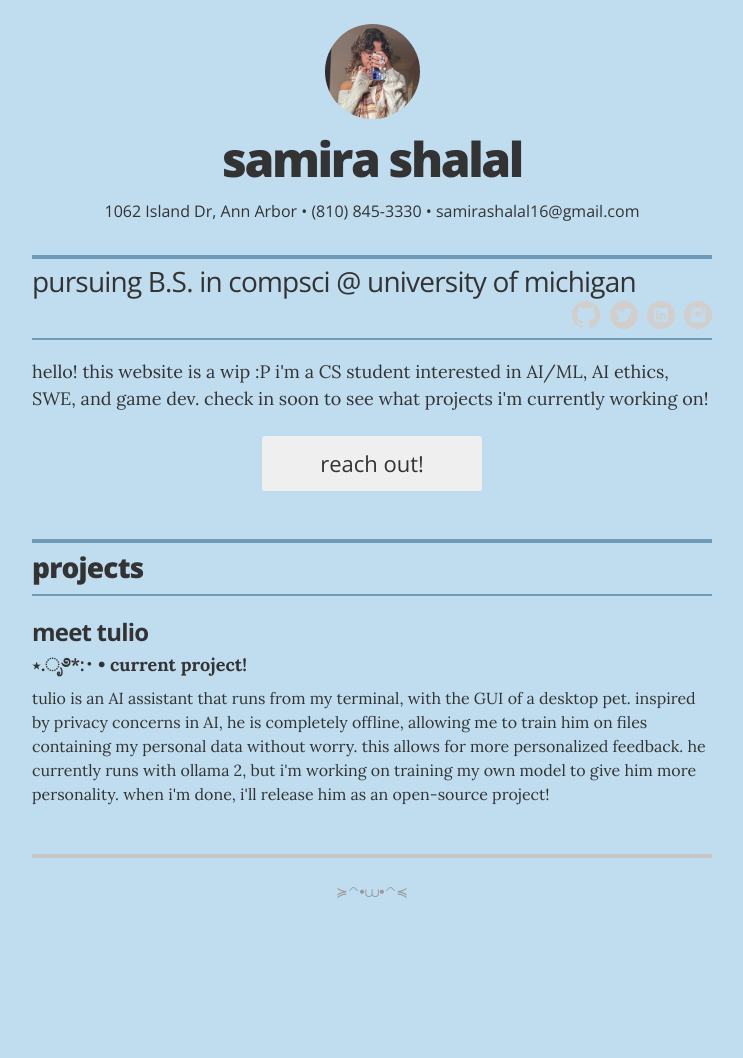
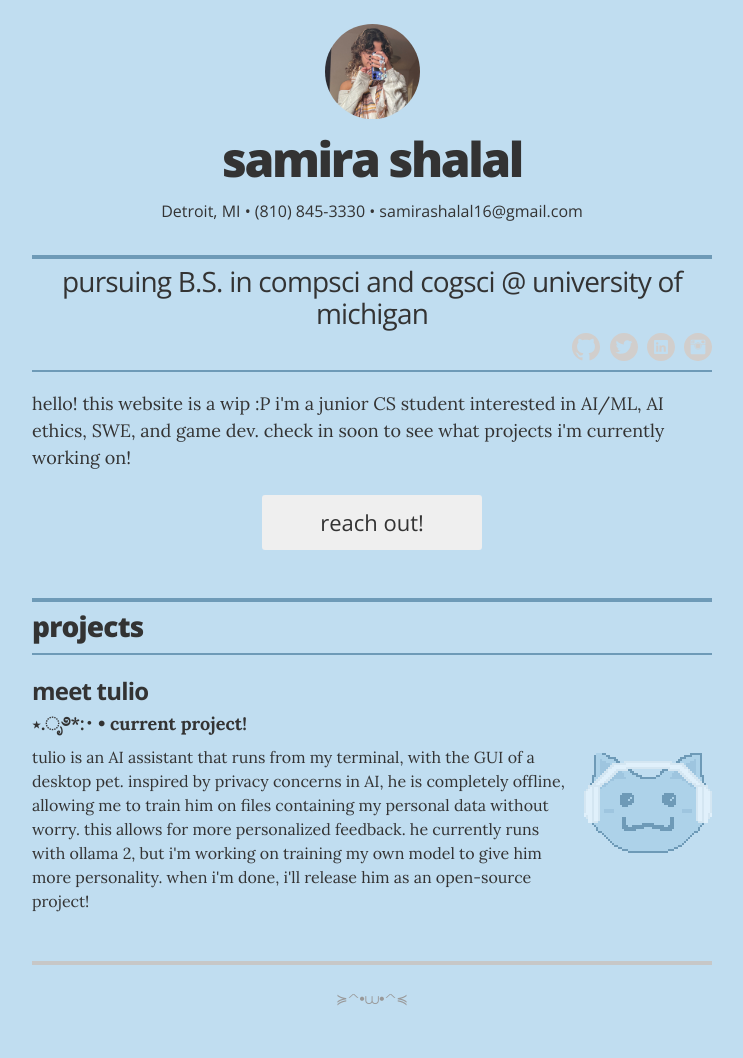
Before and after one commit to n0vendy/n0vendy.github.io, a Jekyll site: the page built from index.html, in a window 1280 px wide. Shown: the whole page, without its empty margins (268-1011 px from the left). Built offline with Jekyll 4.4.1, drawn with Linux system fonts in a browser that asks for light colours; before the commit the page ends 951 px from its top, so only the background shows below that.

Commit message:
add tulio gif

```diff
--- a/_config.yml
+++ b/_config.yml
@@ -11,19 +11,19 @@
 # Resume settings
 resume_avatar:                  "true"
 resume_name:                    "samira shalal"
-resume_title:                   "pursuing B.S. in compsci @ university of michigan"
+resume_title:                   "pursuing B.S. in compsci and cogsci @ university of michigan"
 
 # used for the contact button in _layouts/resume.html
 resume_contact_email:           "samirashalal16@gmail.com"
 
 # the next two items are used for schema itemprops in _layouts/resume.html
 resume_contact_telephone:       "8108453330"
-resume_contact_address:         "1062 Island Dr, Ann Arbor, MI 48105"
+resume_contact_address:         "Detroit, MI"
 
-resume_header_contact_info:     "1062 Island Dr, Ann Arbor • (810) 845-3330 • samirashalal16@gmail.com"
+resume_header_contact_info:     "Detroit, MI • (810) 845-3330 • samirashalal16@gmail.com"
 display_header_contact_info:    "true"
 
-resume_header_intro: "<p>hello! this website is a wip :P i'm a CS student interested in AI/ML, AI ethics, SWE, and game dev. check in soon to see what projects i'm currently working on!</p>"
+resume_header_intro: "<p>hello! this website is a wip :P i'm a junior CS student interested in AI/ML, AI ethics, SWE, and game dev. check in soon to see what projects i'm currently working on!</p>"
 
 # use "yes" to display the email contact button,
 # "no" to display an "I'm not looking for work" message,
--- a/_data/projects.yml
+++ b/_data/projects.yml
@@ -5,5 +5,6 @@
 - project: meet tulio
   role: ⋆.ೃ࿔*:･
   duration: current project!
+  image: /images/tulio128.gif
   # url: "#"
   description: tulio is an AI assistant that runs from my terminal, with the GUI of a desktop pet. inspired by privacy concerns in AI, he is completely offline, allowing me to train him on files containing my personal data without worry. this allows for more personalized feedback. he currently runs with ollama 2, but i'm working on training my own model to give him more personality. when i'm done, i'll release him as an open-source project!
--- a/_layouts/resume.html
+++ b/_layouts/resume.html
@@ -109,6 +109,7 @@
           <meta itemprop="creator" content="{{ site.resume_name }}" itemtype="http://schema.org/Person" />
           <h3 class="resume-item-title" itemprop="name">{% if project.url %}<a href="{{ project.url }}" itemprop="url">{{ project.project }}</a>{% else %}{{ project.project }}{% endif %}</h3>
           <h4 class="resume-item-details" itemprop="description">{{ project.role }}  &bull; {{ project.duration }}</h4>
+          {% if project.image %}<img src="{{ project.image }}" alt="{{ project.project }} gif" style="max-width: 128px; float: right; margin-left: 10px;" />{% endif %}
           <p class="resume-item-copy">{{ project.description }}</p>
         </div>
         {% endfor %}
```
Also changed, not shown: images/screenshot.png (deleted), 1 other file.
